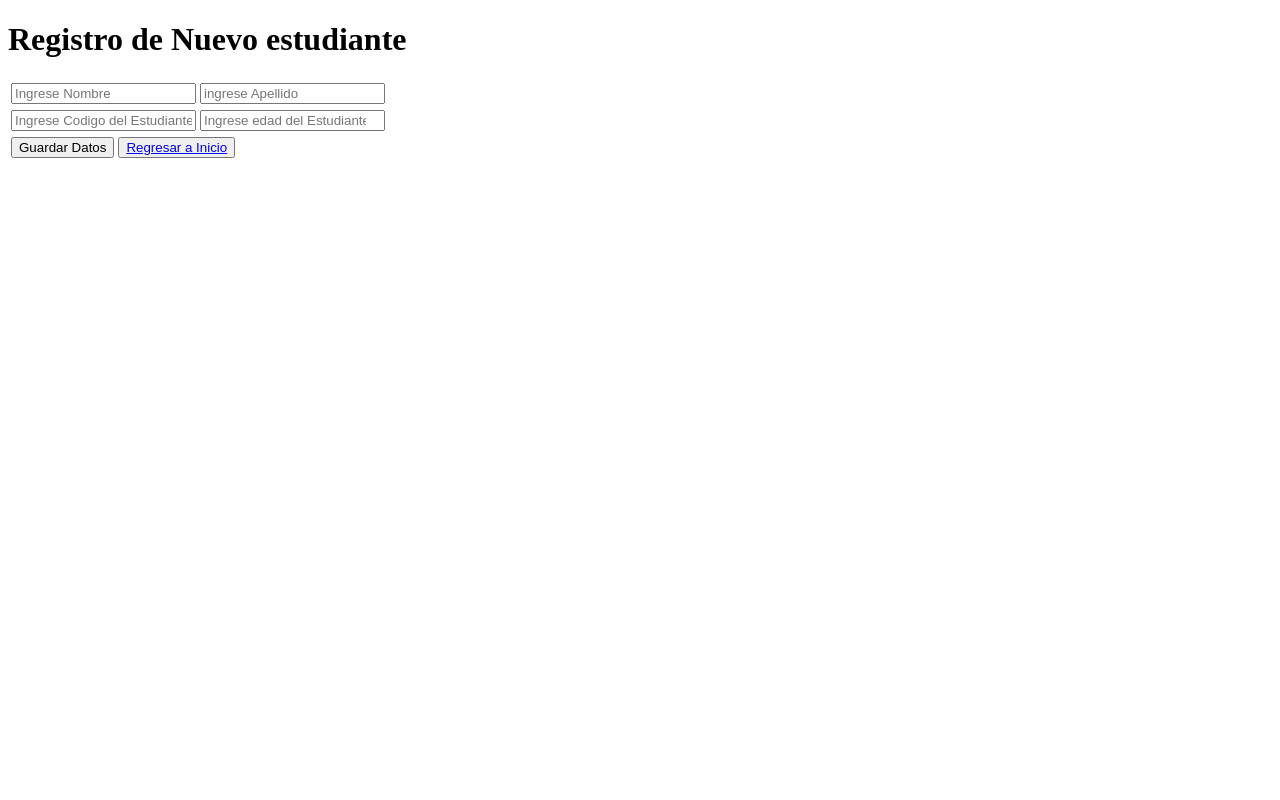
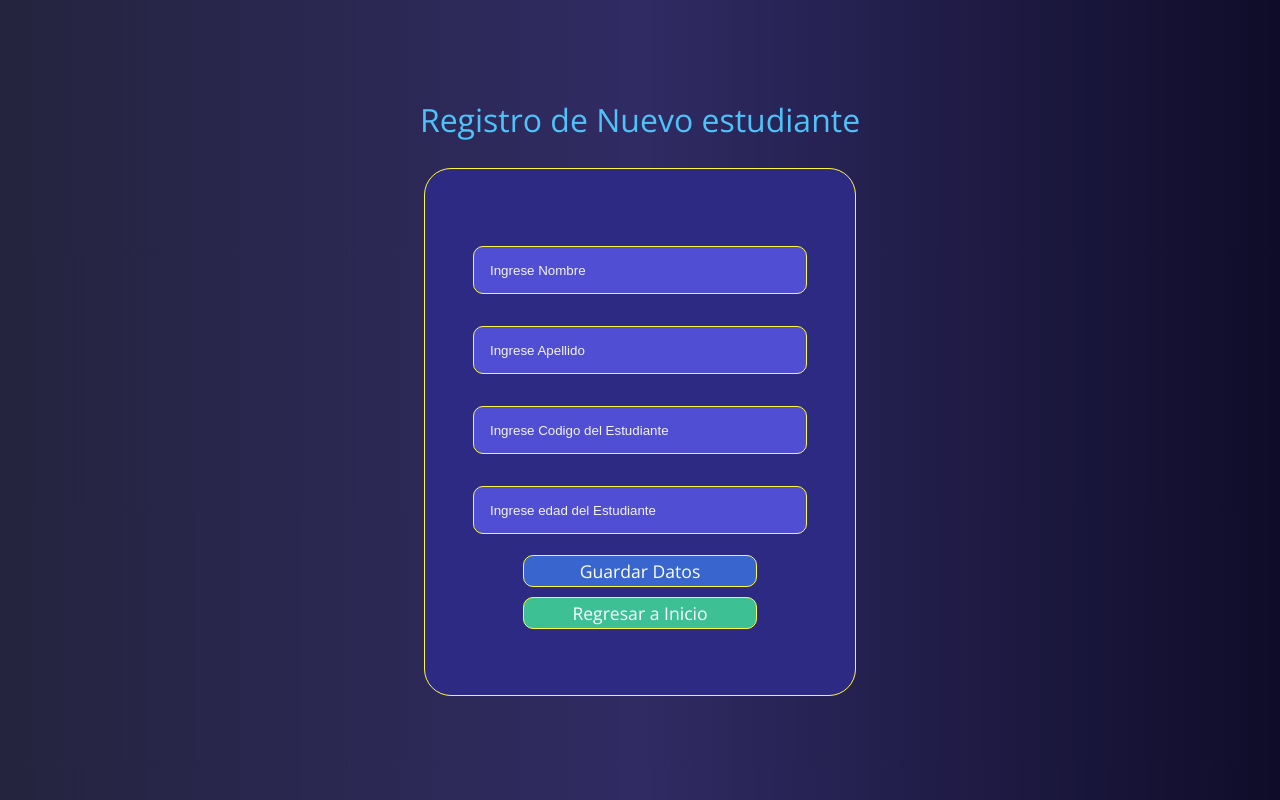
Before and after one commit to juannaranjo31/crudpython, a Flask app: page /nuevo_estudiante/ in a window 1280 px wide. Run offline with Flask 2, Linux system fonts and the light colour scheme; some libraries are stand-ins or nearby versions.

Commit message:
Template de registro_estudiante listo

```diff
--- a/dbpg.py
+++ b/dbpg.py
@@ -2,9 +2,9 @@ import psycopg2
 import psycopg2.extras
 
 DB_HOST = 'localhost'
-DB_NAME = 'proyecto3'
+DB_NAME = 'proyecto'
 DB_USER = 'postgres'
-DB_PASS = 'conexion'
+DB_PASS = '12345678'
 
 conn = psycopg2.connect(dbname = DB_NAME,user = DB_USER,password = DB_PASS,host = DB_HOST)
 cur = conn.cursor(cursor_factory=psycopg2.extras.DictCursor)
--- a/static/css/estilo.css
+++ b/static/css/estilo.css
@@ -1,5 +1,11 @@
 @charset "UTF-8";
 @import url(https://fonts.googleapis.com/css?family=Open+Sans:300,400,700);
+
+*{
+  padding: 0;
+  margin: 0;
+  box-sizing: border-box;
+}
 
 body {
   font-family: 'Open Sans', sans-serif;
--- /dev/null
+++ b/static/css/new_est.css
@@ -0,0 +1,117 @@
+@charset "UTF-8";
+@import url(https://fonts.googleapis.com/css?family=Open+Sans:300,400,700);
+
+* {
+  padding: 0;
+  margin: 0;
+  box-sizing: border-box;
+}
+
+body {
+  font-family: "Open Sans", sans-serif;
+  font-weight: 300;
+  line-height: 1.42em;
+  background: #0f0c29;
+  background: -webkit-linear-gradient(
+    to right,
+    #24243e,
+    #302b63,
+    #0f0c29
+  );
+  background: linear-gradient(
+    to right,
+    #24243e,
+    #302b63,
+    #0f0c29
+  );
+}
+
+.container {
+  width: 100%;
+  height: 100vh;
+  display: flex;
+  justify-content: center;
+  align-items: center;
+  flex-direction: column;
+}
+
+.form {
+  background-color: #2c2a83;
+  border: solid 0.5px #fff842;
+  height: 33rem;
+  width: 27rem;
+  display: flex;
+  justify-content: center;
+  align-items: center;
+  flex-direction: column;
+  padding-left: 3rem;
+  padding-right: 3rem;
+  border-radius: 27px;
+}
+
+.form-input {
+  background-color: #504ed3;
+  width: 100%;
+  height: 3rem;
+  margin-top: 1rem;
+  margin-bottom: 1rem;
+  border-radius: 10px;
+  border: solid 0.5px #fff842;
+  padding-left: 1rem;
+  color: #fff;
+}
+
+.form-input::placeholder {
+  color: #f3f3f3;
+}
+
+h1.title {
+  font-size: 2em;
+  font-weight: 500;
+  line-height: 1em;
+  text-align: center;
+  color: #4dc3fa;
+  margin-bottom: 2rem;
+}
+
+.form-button {
+  font-family: "Open Sans", sans-serif;
+  background-color: #3966ce;
+  color: #fff;
+  border: solid 0.5px #fff842;
+  width: 70%;
+  height: 2rem;
+  border-radius: 10px;
+  margin-top: 5px;
+  margin-bottom: 10px;
+  font-size: 1.1em;
+}
+
+.form-button:hover {
+  background-color: #1149cc;
+  border: solid 0.5px #4dff21;
+  cursor: pointer;
+}
+
+.main-button {
+  font-family: "Open Sans", sans-serif;
+  background-color: #3ec095;
+  color: #ffffff;
+  border: solid 0.5px #fff842;
+  width: 70%;
+  height: 2rem;
+  border-radius: 10px;
+  margin-bottom: 5px;
+  font-size: 1.1em;
+}
+
+.main-button:hover {
+  background-color: #287a5f;
+  border: solid 0.5px #4dff21;
+  cursor: pointer;
+}
+
+.main-button a {
+  text-decoration: none;
+  color: #fff;
+}
--- a/templates/nuevo_est.html
+++ b/templates/nuevo_est.html
@@ -1,41 +1,64 @@
 <!DOCTYPE html>
 <html lang="en">
-<head>
-    <meta charset="UTF-8">
-    <meta http-equiv="X-UA-Compatible" content="IE=edge">
-    <meta name="viewport" content="width=device-width, initial-scale=1.0">
+  <head>
+    <meta charset="UTF-8" />
+    <meta http-equiv="X-UA-Compatible" content="IE=edge" />
+    <meta name="viewport" content="width=device-width, initial-scale=1.0" />
+    <link rel="stylesheet" href="{{ url_for('static', filename='css/new_est.css') }}">
     <title>Document</title>
-</head>
-<body>
-    <h1>Registro de Nuevo estudiante</h1>
-    <form action="" method="post">
-        <table>
-            <td>
-                <input type="text" name="nombre" id="nombre" placeholder="Ingrese Nombre" required>
-            </td>
-            <td>
-                <input type="text" name="apellido" id="apellido" placeholder="ingrese Apellido" required>
-            </td>
-        </table>
-        <table>
-            <td>
-                <input type="text" name="codigo" id="codigo" placeholder="Ingrese Codigo del Estudiante" required>
-            </td>
-            <td>
-                <input type="number" name="edad" id="edad" placeholder="Ingrese edad del Estudiante" min="17" required>
-            </td>
-        </table>
-        <table>
-            <td>
-                <button type="submit">Guardar Datos</button>
-            </td>
-            <td>
-                <button type="button"><a href="/">Regresar a Inicio</a></button>
-            </td>
-        </table>
+  </head>
+  <body>
+
+    <div class="container">
+        <h1 class="title">Registro de Nuevo estudiante</h1>
+    <form class="form" action="" method="post">
+      <input
+        type="text"
+        name="nombre"
+        id="nombre"
+        placeholder="Ingrese Nombre"
+        required
+        class="form-input"
+      />
+
+      <input
+        type="text"
+        name="apellido"
+        id="apellido"
+        placeholder="Ingrese Apellido"
+        required
+        class="form-input"
+      />
+
+      <input
+        type="text"
+        name="codigo"
+        id="codigo"
+        placeholder="Ingrese Codigo del Estudiante"
+        required
+        class="form-input"
+      />
+
+      <input
+        type="number"
+        name="edad"
+        id="edad"
+        placeholder="Ingrese edad del Estudiante"
+        min="17"
+        required
+        class="form-input"
+      />
+
+      <button class="form-button" type="submit">Guardar Datos</button>
+
+      <button class="main-button" type="button"><a href="/">Regresar a Inicio</a></button>
     </form>
     {% if mensaje %}
-        <script>alert('Este estudiante ya esta registrado')</script>
+    <script>
+      alert("Este estudiante ya esta registrado");
+    </script>
     {% endif %}
-</body>
+    </div>
+
+  </body>
 </html>
```
Also changed, not shown: static/css/navbar.css (added, +30 -0 lines), templates/index.html (+13 -2 lines).
